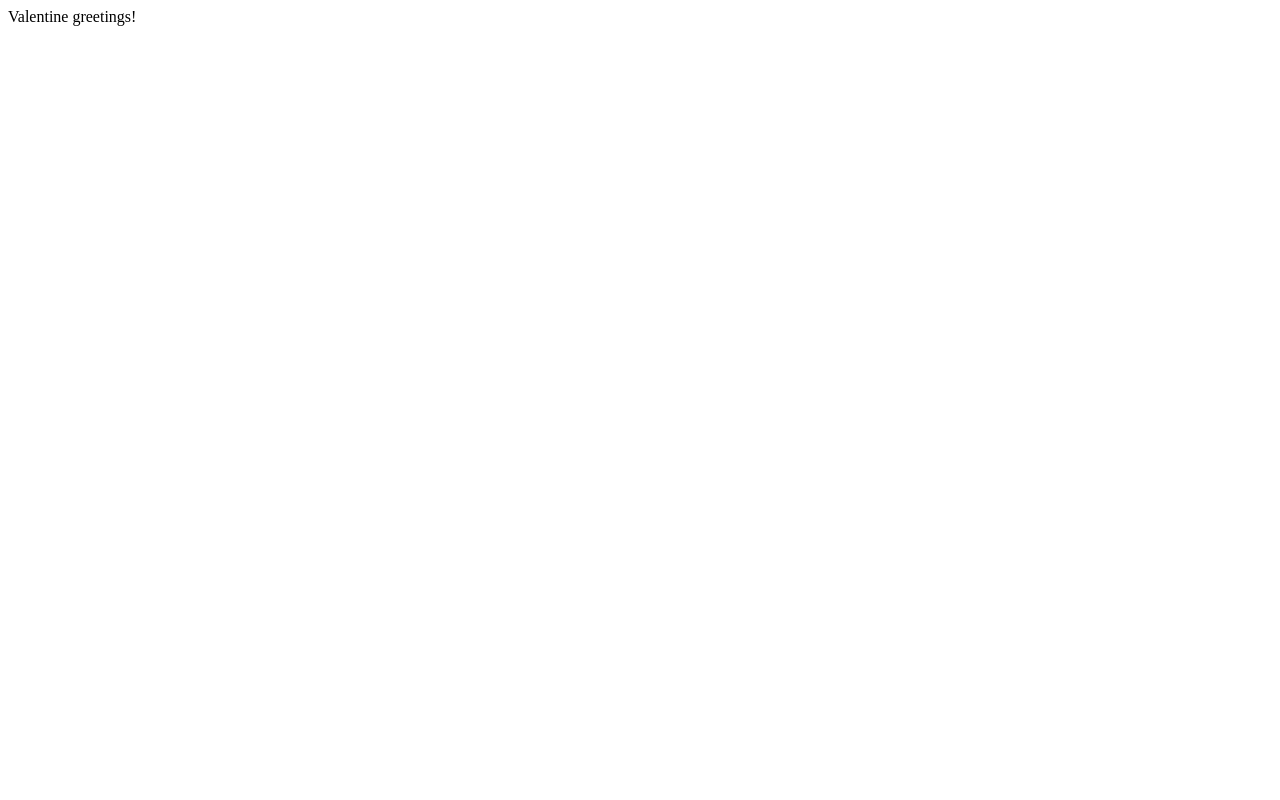
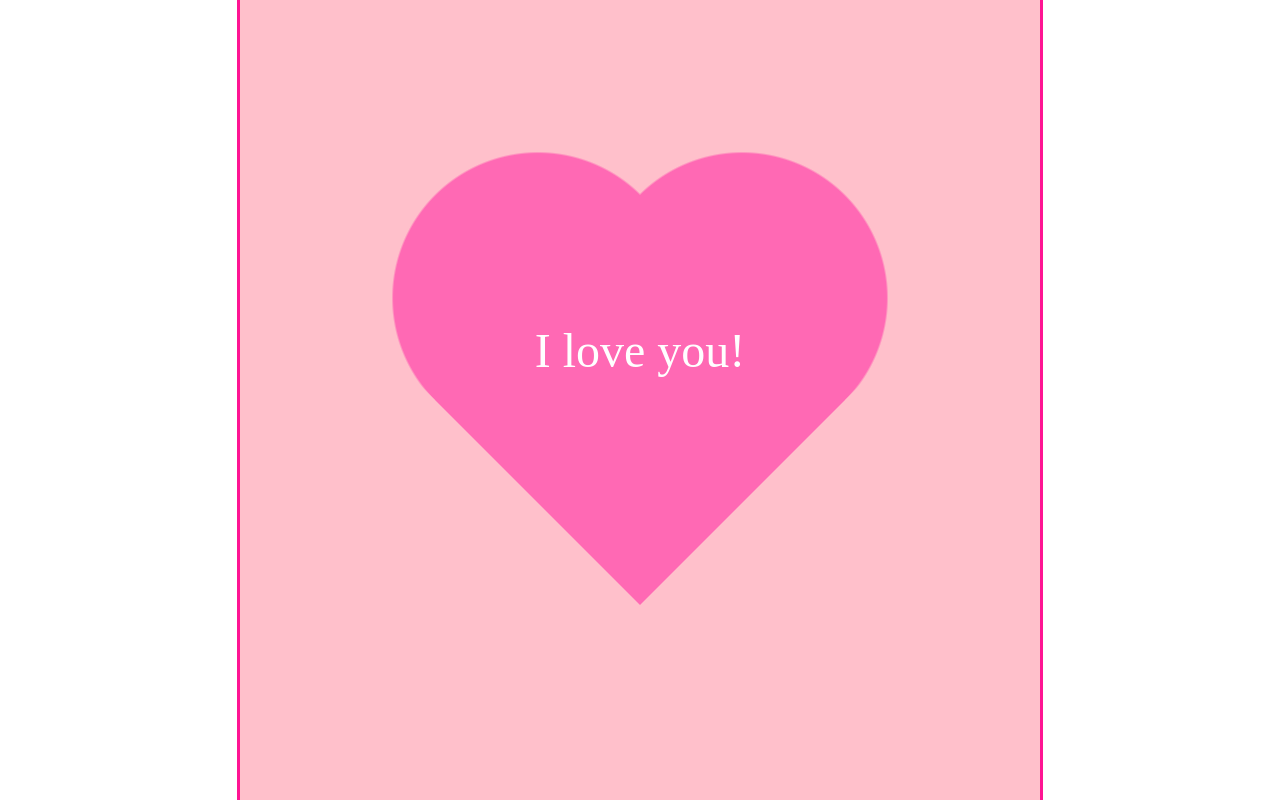
Before and after one commit to talavis/snacka-scs, a plain HTML site: page index.html in a window 1280 px wide. Drawn offline with Linux system fonts and the light colour scheme.

Commit message:
Good heart

```diff
--- a/index.html
+++ b/index.html
@@ -4,7 +4,61 @@
       Snacka Supply Chain Security - Valentine Edition
     </title>
   </head>
+
+  <style>
+    body {
+	margin: 0;
+	position: absolute;
+	top: 50%;
+	left: 50%;
+	transform: translate(-50%, -50%);
+    }
+
+    .container {
+	width: 800px;
+	height: 800px;
+	position: relative;
+	border: 3px solid deeppink;
+	background-color: pink;
+    }
+    /* Inspiration: https://stackoverflow.com/questions/17386168/how-to-create-a-heart-shape-using-css*/
+    .heart {
+	display: inline-block;
+	width: 500px;
+	aspect-ratio: 1;
+	border-image: radial-gradient(hotpink 69%, #0000 70%) 84.5%/50%;
+	clip-path: polygon(-41% 0, 50% 91%, 141% 0);
+    }
+
+    .center {
+	margin: 0;
+	position: absolute;
+	top: 50%;
+	left: 50%;
+	transform: translate(-50%, -50%);
+    }
+    .center-h {
+	color: white;
+	margin: 0;
+	position: absolute;
+	top: 40%;
+	left: 50%;
+	transform: translate(-50%, -50%);
+	font-size: 3em;
+    }
+  </style>
+
   <body>
-    Valentine greetings!
+    <div class="container">
+      <div class="center">
+	<div class="heart">
+	  <div class="center-h">
+	    <p>
+	      I love you!
+	    </p>
+	  </div>
+	</div>
+      </div>
+    </div>
   </body>
 </html>
```
Also changed, not shown: 2 other files.
